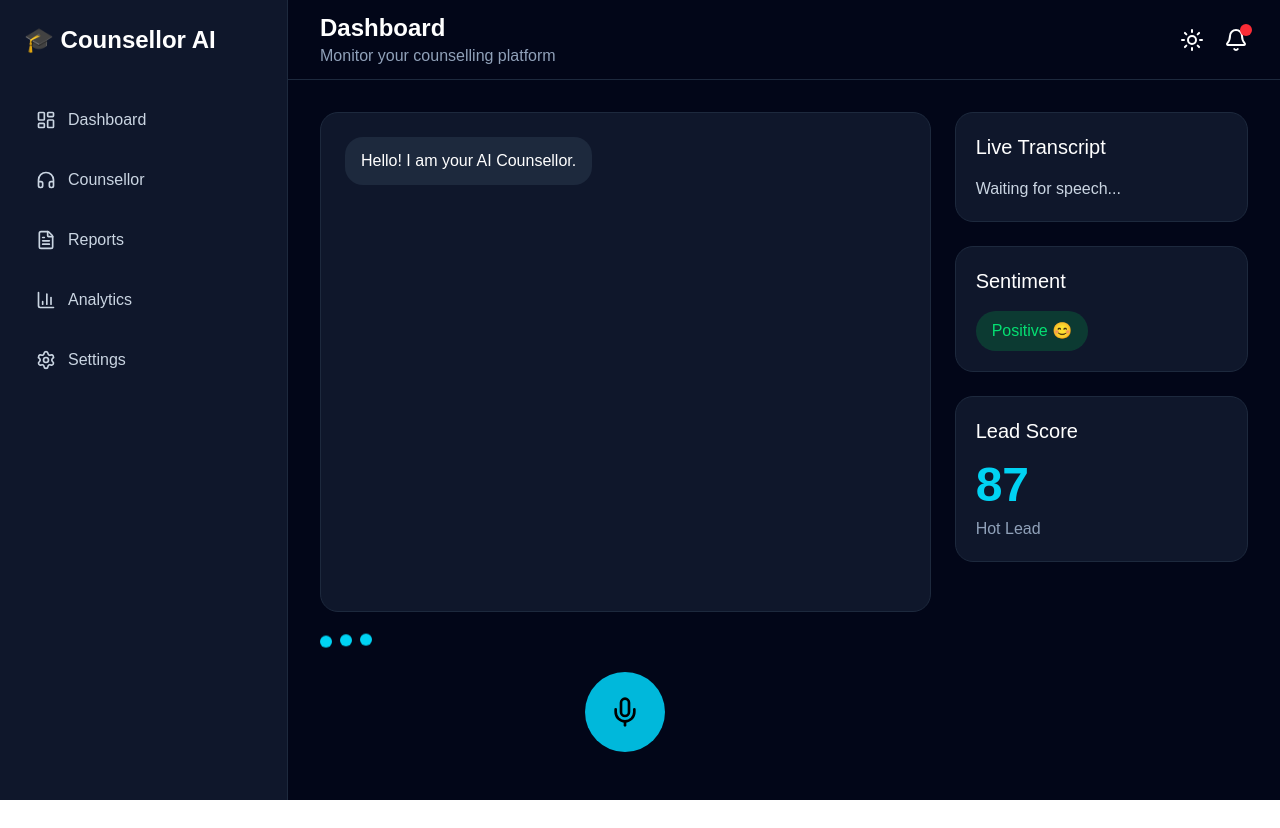
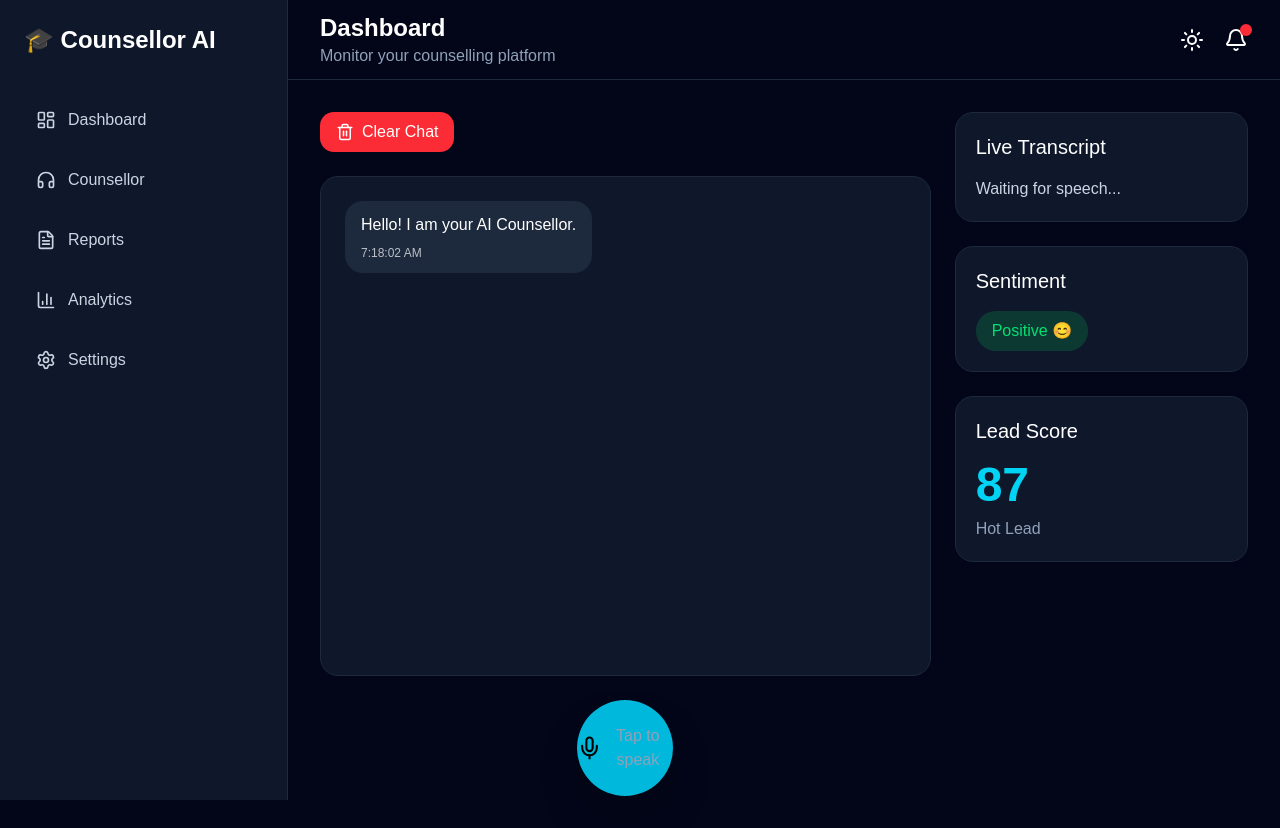
Before and after one commit to SaniaValiyani/AI-Voice-Counsellor, a React (Vite) app in the folder frontend/: page /counsellor in a window 1280 px wide. Before the commit the page ends 800 px from the top, so only its background shows below. Built offline with nearby package versions, Linux system fonts and the light colour scheme.

Commit message:
Improved the voice page

```diff
--- a/frontend/src/components/counsellor/ChatBubble.tsx
+++ b/frontend/src/components/counsellor/ChatBubble.tsx
@@ -1,11 +1,13 @@
 interface Props {
   sender: "user" | "ai";
   message: string;
+  timestamp: string;
 }
 
 export default function ChatBubble({
   sender,
   message,
+  timestamp,
 }: Props) {
   return (
     <div
@@ -22,7 +24,11 @@ export default function ChatBubble({
             : "bg-slate-800 text-white"
         }`}
       >
-        {message}
+        <p>{message}</p>
+
+        <p className="text-xs mt-2 opacity-70">
+          {timestamp}
+        </p>
       </div>
     </div>
   );
--- a/frontend/src/components/counsellor/ChatWindow.tsx
+++ b/frontend/src/components/counsellor/ChatWindow.tsx
@@ -21,6 +21,7 @@ export default function ChatWindow() {
             key={index}
             sender={msg.sender}
             message={msg.message}
+            timestamp={msg.timestamp}
           />
         ))}
 
--- /dev/null
+++ b/frontend/src/components/counsellor/ClearChatButton.tsx
@@ -0,0 +1,19 @@
+import { Trash2 } from "lucide-react";
+
+import { useCounsellorStore }
+from "../../store/counsellorStore";
+
+export default function ClearChatButton() {
+  const { clearMessages } =
+    useCounsellorStore();
+
+  return (
+    <button
+      onClick={clearMessages}
+      className="flex items-center gap-2 px-4 py-2 bg-red-500 rounded-xl text-white"
+    >
+      <Trash2 size={18} />
+      Clear Chat
+    </button>
+  );
+}
--- a/frontend/src/components/counsellor/TypingIndicator.tsx
+++ b/frontend/src/components/counsellor/TypingIndicator.tsx
@@ -1,4 +1,10 @@
+import { useCounsellorStore } from "../../store/counsellorStore";
+
 export default function TypingIndicator() {
+  const { isThinking } =
+    useCounsellorStore();
+
+  if (!isThinking) return null;
   return (
     <div className="flex gap-2">
       <div className="w-3 h-3 rounded-full bg-cyan-400 animate-bounce" />
--- a/frontend/src/components/counsellor/VoiceButton.tsx
+++ b/frontend/src/components/counsellor/VoiceButton.tsx
@@ -1,13 +1,18 @@
 import { Mic } from "lucide-react";
 import { motion } from "framer-motion";
-
+import { useLanguageStore } from "../../store/languageStore";
 import { useCounsellorStore } from "../../store/counsellorStore";
 
 export default function VoiceButton() {
   const {
     setTranscript,
     addMessage,
+    setListening,
+    setThinking,
+    isListening,
   } = useCounsellorStore();
+
+  const { language } = useLanguageStore();
 
   const startListening = () => {
     const SpeechRecognition =
@@ -29,9 +34,24 @@ export default function VoiceButton() {
     recognition.interimResults = false;
     recognition.maxAlternatives = 3;
 
-    recognition.lang = "en-IN";
+    if (language === "English") {
+      recognition.lang = "en-IN";
+    }
+
+    if (language === "Hindi") {
+      recognition.lang = "hi-IN";
+    }
+
+    if (language === "Gujarati") {
+      recognition.lang = "gu-IN";
+    }
+
+    if (language === "Marathi") {
+      recognition.lang = "mr-IN";
+    }
 
     recognition.start();
+    setListening(true);
 
     recognition.onresult = (
       event: any
@@ -40,17 +60,24 @@ export default function VoiceButton() {
         event.results[0][0].transcript;
 
       setTranscript(text);
+      setListening(false);
+      setThinking(true);
 
       addMessage({
         sender: "user",
         message: text,
+        timestamp:
+          new Date().toLocaleTimeString(),
       });
 
       setTimeout(() => {
+        setThinking(false);
         addMessage({
           sender: "ai",
           message:
             "Thank you. I understand your query.",
+          timestamp:
+            new Date().toLocaleTimeString(),
         });
       }, 1000);
     };
@@ -65,12 +92,39 @@ export default function VoiceButton() {
         scale: 0.9,
       }}
       onClick={startListening}
-      className="w-20 h-20 rounded-full bg-cyan-500 flex items-center justify-center"
+      className={`
+        w-24 h-24
+        rounded-full
+        shadow-2xl
+        transition-all
+        duration-300
+        flex
+        items-center
+        justify-center
+        ${
+          isListening
+            ? "bg-red-500 scale-110 shadow-red-500/50"
+            : "bg-cyan-500"
+        }
+        `}
     >
       <Mic
         size={32}
         className="text-black"
       />
+
+      {
+        isListening ? (
+          <p className="text-red-400">
+            Listening...
+          </p>
+        ) : (
+          <p className="text-slate-400">
+            Tap to speak
+          </p>
+        )
+      }
+
     </motion.button>
   );
 }
--- a/frontend/src/pages/CounsellorPage.tsx
+++ b/frontend/src/pages/CounsellorPage.tsx
@@ -6,6 +6,7 @@ import SentimentBadge from "../components/counsellor/SentimentBadge";
 import LeadScoreCard from "../components/counsellor/LeadScoreCard";
 import VoiceButton from "../components/counsellor/VoiceButton";
 import TypingIndicator from "../components/counsellor/TypingIndicator";
+import ClearChatButton from "../components/counsellor/ClearChatButton";
 
 export default function CounsellorPage() {
   return (
@@ -13,6 +14,7 @@ export default function CounsellorPage() {
       <div className="grid lg:grid-cols-3 gap-6">
         {/* Left Side */}
         <div className="lg:col-span-2 space-y-6">
+          <ClearChatButton />
           <ChatWindow />
 
           <TypingIndicator />
--- a/frontend/src/store/counsellorStore.ts
+++ b/frontend/src/store/counsellorStore.ts
@@ -3,9 +3,23 @@ import { create } from "zustand";
 interface Message {
   sender: "user" | "ai";
   message: string;
+  timestamp: string;
 }
 
 interface CounsellorState {
+  isListening: boolean;
+
+  isThinking: boolean;
+
+  setListening: (
+    value: boolean
+  ) => void;
+
+  setThinking: (
+    value: boolean
+  ) => void;
+
+  clearMessages: () => void;
   transcript: string;
 
   messages: Message[];
@@ -21,13 +35,28 @@ interface CounsellorState {
 
 export const useCounsellorStore =
   create<CounsellorState>((set) => ({
+    isListening: false,
+    isThinking: false,
+
     transcript: "",
+
+    setListening: (value) =>
+      set({
+        isListening: value,
+      }),
+
+    setThinking: (value) =>
+      set({
+        isThinking: value,
+      }),
 
     messages: [
     {
       sender: "ai",
       message:
         "Hello! I am your AI Counsellor.",
+      timestamp:
+        new Date().toLocaleTimeString(),
     },
   ],
 
@@ -43,4 +72,10 @@ export const useCounsellorStore =
           message,
         ],
       })),
+
+    clearMessages: () =>
+      set({
+        messages: [],
+      }),
+
   }));
```
Lines whose indentation alone changed are shown as unchanged.
